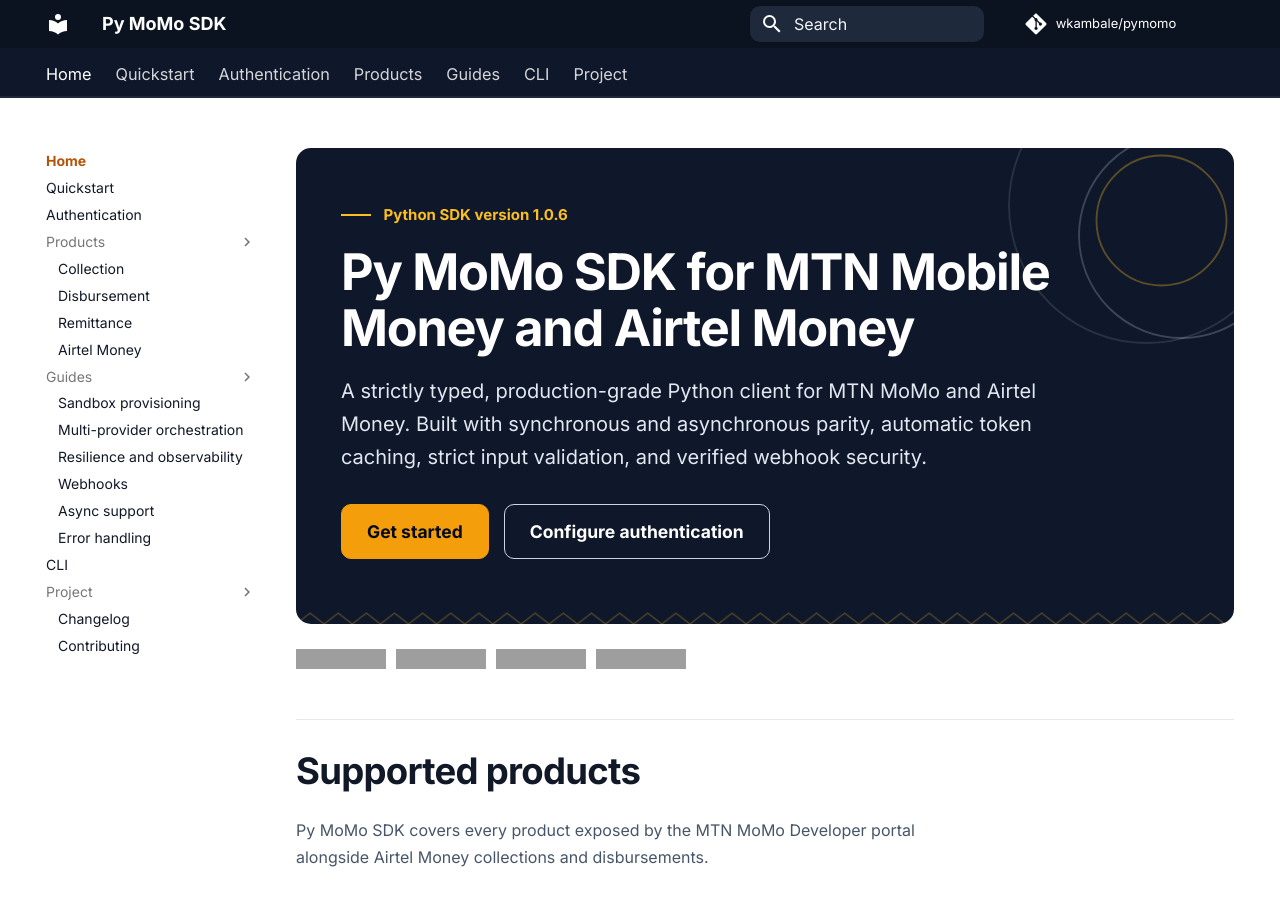
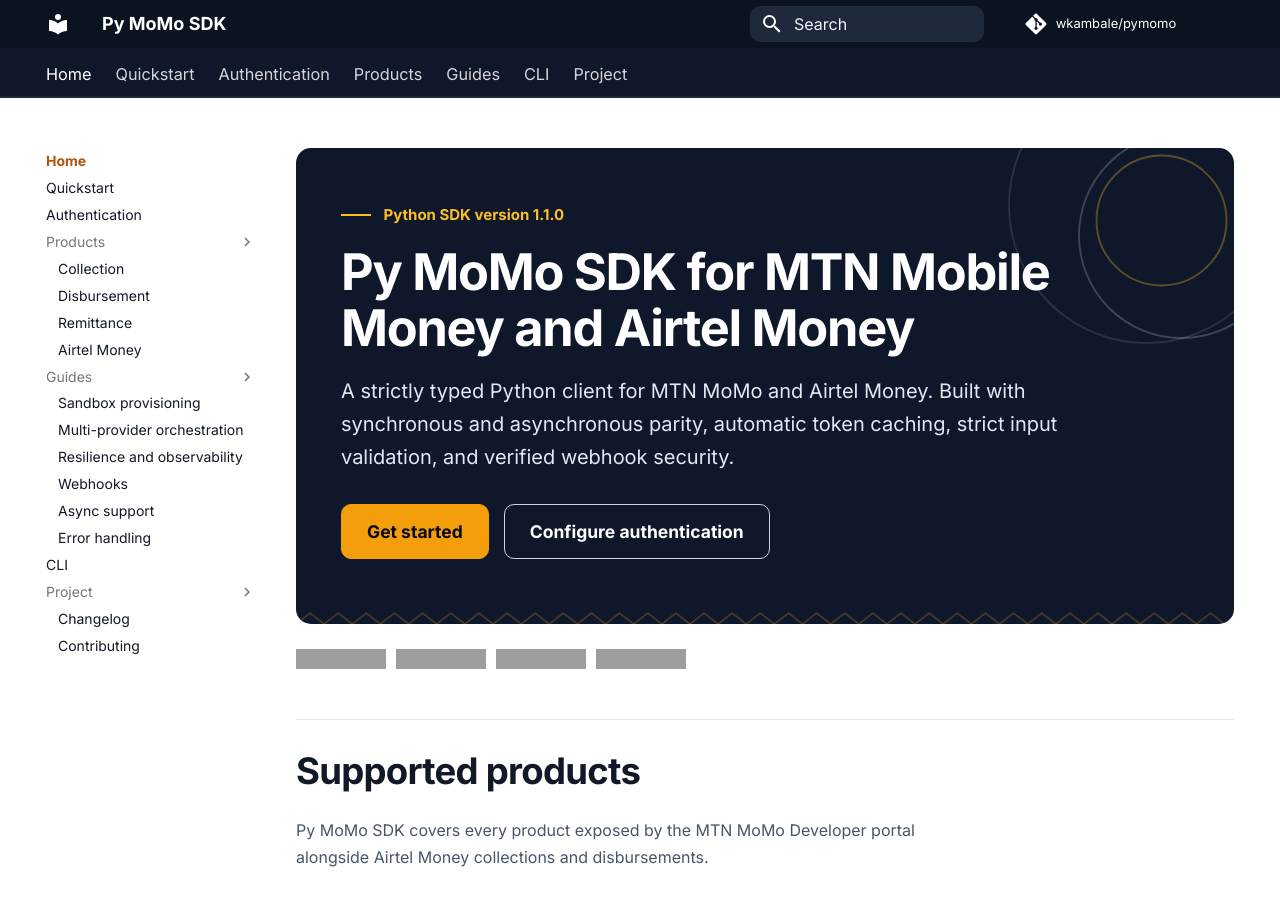
Before and after one commit to wkambale/pymomo, an MkDocs documentation site: the page built from docs/index.md, in a window 1280 px wide and 900 px high. Built offline with MkDocs 1.6.1 and Material for MkDocs 9.7.7, drawn with Linux system fonts in a browser that asks for light colours; comment, search, counter and statistics services are not loaded; grey boxes are pictures that could not be loaded.

Commit message:
chore: release v1.1.0 and update docs

```diff
--- a/docs/index.md
+++ b/docs/index.md
@@ -11,10 +11,10 @@ hide:
   </svg>
   <div class="pm-hero__eyebrow">
     <span class="pm-hero__eyebrow-line" aria-hidden="true"></span>
-    <span>Python SDK version 1.0.6</span>
+    <span>Python SDK version 1.1.0</span>
   </div>
   <h1 class="pm-hero__title">Py MoMo SDK for MTN Mobile Money and Airtel Money</h1>
-  <p class="pm-hero__lead">A strictly typed, production-grade Python client for MTN MoMo and Airtel Money. Built with synchronous and asynchronous parity, automatic token caching, strict input validation, and verified webhook security.</p>
+  <p class="pm-hero__lead">A strictly typed Python client for MTN MoMo and Airtel Money. Built with synchronous and asynchronous parity, automatic token caching, strict input validation, and verified webhook security.</p>
   <div class="pm-hero__actions">
     <a class="pm-btn-primary" href="quickstart/">Get started</a>
     <a class="pm-btn-secondary" href="authentication/">Configure authentication</a>
--- a/pyproject.toml
+++ b/pyproject.toml
@@ -4,7 +4,7 @@ build-backend = "hatchling.build"
 
 [project]
 name = "py-momo-sdk"
-version = "1.0.6"
+version = "1.1.0"
 description = "Py MoMo SDK: Python client for the MTN Mobile Money (MoMo) and Airtel Money APIs"
 readme = "README.md"
 license = {text = "MIT"}
```
Also changed, not shown: CHANGELOG.md (+1 -1 lines), README.md (+3 -3 lines), docs/changelog.md (+1 -1 lines).
